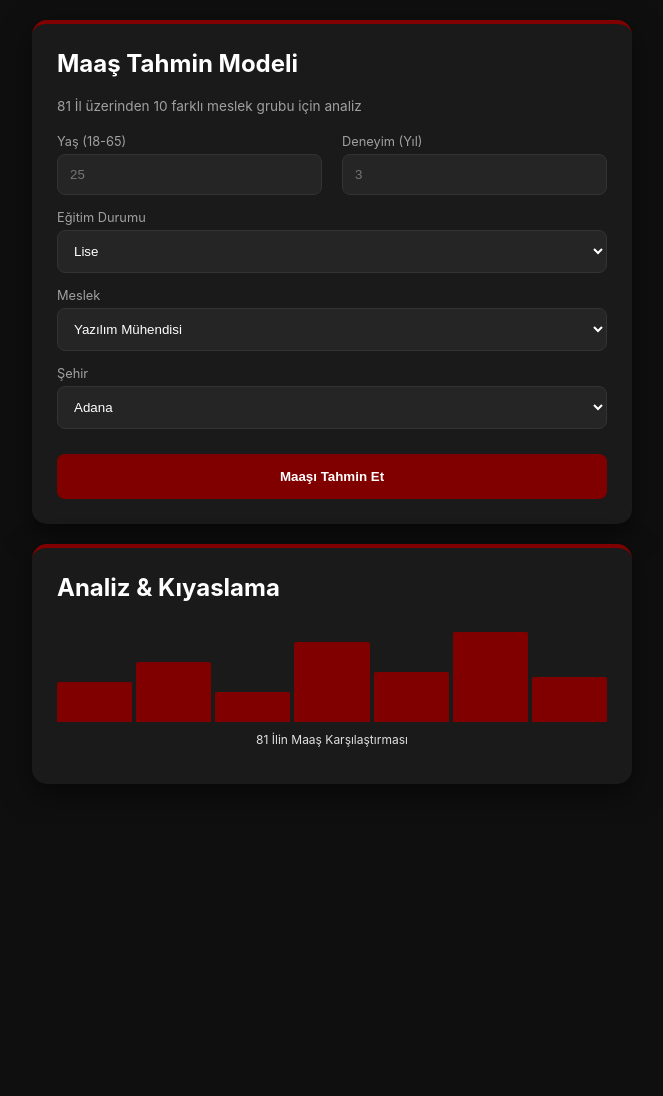
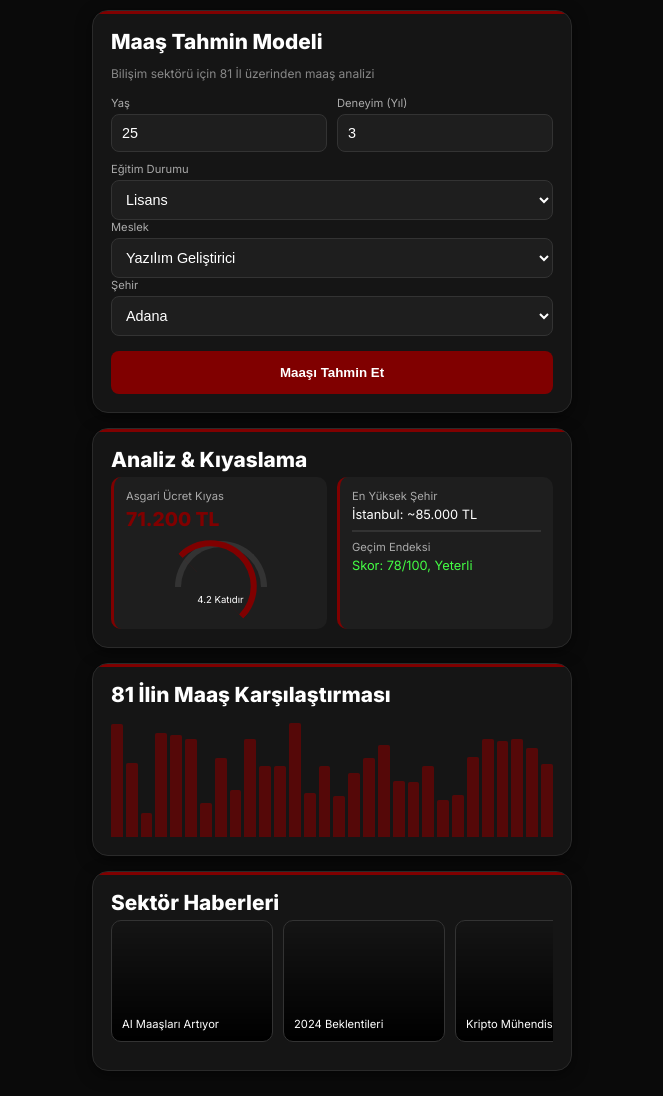
Before and after one commit to kayisdagasli-cmd/maas-tahmini-modeli, a Flask app: page / in a window 1280 px wide. Shown: the whole page, without its empty margins (308-971 px from the left). Before the commit the page ends 747 px from the top, so only its background shows below. Run offline with Flask 3, Linux system fonts and the light colour scheme; some libraries are stand-ins or nearby versions.

Commit message:
Update index.html

```diff
--- a/templates/index.html
+++ b/templates/index.html
@@ -4,97 +4,123 @@
     <meta charset="UTF-8">
     <meta name="viewport" content="width=device-width, initial-scale=1.0">
     <title>Maaş Tahmin Modeli</title>
+    <link href="https://fonts.googleapis.com/css2?family=Inter:wght@400;600;800&display=swap" rel="stylesheet">
     <style>
         :root {
-            --dark-bg: #0f0f0f;
-            --card-bg: #1a1a1a;
-            --bordo: #800000;
-            --light-bordo: #a00000;
-            --text-main: #e0e0e0;
-            --text-dim: #a0a0a0;
+            --ana-bordo: #800000;
+            --koyu-kart: #151515;
+            --arka-plan: #0a0a0a;
+            --border-color: #2a2a2a;
         }
 
         body {
-            background-color: var(--dark-bg);
-            color: var(--text-main);
+            background-color: var(--arka-plan);
+            color: #ffffff;
             font-family: 'Inter', sans-serif;
-            margin: 0; padding: 20px;
+            margin: 0;
+            padding: 10px;
         }
 
-        .container { max-width: 600px; margin: auto; }
+        .container { max-width: 480px; margin: auto; }
 
+        /* Ana Kartlar */
         .card {
-            background: var(--card-bg);
-            border-radius: 15px;
-            padding: 25px;
-            margin-bottom: 20px;
-            border-top: 4px solid var(--bordo);
-            box-shadow: 0 10px 30px rgba(0,0,0,0.5);
+            background-color: var(--koyu-kart);
+            border: 1px solid var(--border-color);
+            border-radius: 16px;
+            padding: 18px;
+            margin-bottom: 15px;
+            box-shadow: 0 4px 15px rgba(0,0,0,0.5);
+            position: relative;
+            overflow: hidden;
         }
 
-        h2 { margin-top: 0; font-size: 1.5rem; color: #fff; }
-        p.sub-title { font-size: 0.85rem; color: var(--text-dim); margin-bottom: 20px; }
-
-        .form-grid {
-            display: grid;
-            grid-template-columns: 1fr 1fr;
-            gap: 20px;
+        .card::before { /* Üstteki bordo çizgi */
+            content: "";
+            position: absolute;
+            top: 0; left: 0; right: 0;
+            height: 3px;
+            background: var(--ana-bordo);
         }
 
-        .form-group { margin-bottom: 15px; }
-        label { display: block; font-size: 0.8rem; margin-bottom: 5px; color: var(--text-dim); }
+        h2 { font-size: 1.3rem; margin: 0 0 5px 0; }
+        .sub-text { color: #888; font-size: 0.75rem; margin-bottom: 15px; }
 
+        /* Inputlar */
+        .flex-row { display: flex; gap: 10px; margin-bottom: 10px; }
+        .input-group { flex: 1; }
+        label { display: block; color: #aaa; font-size: 0.7rem; margin-bottom: 4px; }
         input, select {
+            background: #1e1e1e;
+            border: 1px solid #333;
+            color: white;
+            padding: 10px;
+            border-radius: 8px;
             width: 100%;
-            padding: 12px;
-            background: #252525;
-            border: 1px solid #333;
-            border-radius: 8px;
-            color: white;
             box-sizing: border-box;
+            font-size: 0.9rem;
         }
 
-        input:focus { border-color: var(--bordo); outline: none; }
-
-        .btn-submit {
-            width: 100%;
-            padding: 15px;
-            background: var(--bordo);
+        .btn-tahmin {
+            background: var(--ana-bordo);
             color: white;
             border: none;
+            padding: 14px;
+            width: 100%;
             border-radius: 8px;
             font-weight: bold;
-            cursor: pointer;
-            transition: 0.3s;
-            margin-top: 10px;
+            margin-top: 15px;
         }
 
-        .btn-submit:hover { background: var(--light-bordo); }
-
-        .result-card {
-            text-align: center;
-            border: 1px solid var(--bordo);
-            background: rgba(128, 0, 0, 0.05);
+        /* Analiz Bölümü - Görseldeki gibi 2'li yapı */
+        .analysis-grid { display: grid; grid-template-columns: 1fr 1fr; gap: 10px; }
+        .small-card {
+            background: #1e1e1e;
+            padding: 12px;
+            border-radius: 10px;
+            border-left: 3px solid var(--ana-bordo);
         }
 
-        .salary-text {
-            font-size: 2.5rem;
-            color: var(--light-bordo);
-            font-weight: 800;
-            display: block;
+        .price-tag { color: var(--ana-bordo); font-size: 1.2rem; font-weight: 800; }
+
+        /* Grafik Bar Alanı */
+        .chart-box { height: 120px; display: flex; align-items: flex-end; gap: 3px; margin-top: 10px; }
+        .bar { background: var(--ana-bordo); flex: 1; border-radius: 2px 2px 0 0; opacity: 0.6; transition: 0.3s; }
+        .bar.active { background: #ff1a1a; opacity: 1; }
+
+        /* Haber Kartları */
+        .news-scroll { display: flex; gap: 10px; overflow-x: auto; padding-bottom: 10px; }
+        .news-card {
+            min-width: 140px;
+            height: 100px;
+            background: linear-gradient(to bottom, transparent, #000), url('https://via.placeholder.com/150x100');
+            background-size: cover;
+            border-radius: 10px;
+            padding: 10px;
+            display: flex;
+            align-items: flex-end;
+            font-size: 0.7rem;
+            border: 1px solid #333;
         }
 
-        .error { color: #ff4444; font-size: 0.8rem; margin-top: 10px; }
-
-        /* Grafik Placeholder */
-        .chart-mockup {
-            height: 100px;
-            display: flex;
-            align-items: flex-end;
-            gap: 4px;
-            margin-top: 15px;
+        /* Gauge (Yüzde) Alanı */
+        .gauge-container { text-align: center; margin: 10px 0; }
+        .gauge-circle {
+            width: 80px; height: 40px;
+            border: 6px solid #333;
+            border-bottom: none;
+            border-radius: 80px 80px 0 0;
+            margin: auto;
+            position: relative;
         }
-        .bar { background: var(--bordo); flex: 1; border-radius: 2px 2px 0 0; }
+        .gauge-fill {
+            position: absolute; top: 0; left: 0;
+            width: 80px; height: 40px;
+            border: 6px solid var(--ana-bordo);
+            border-bottom: none;
+            border-radius: 80px 80px 0 0;
+            transform: rotate(45deg); /* Yüzdeye göre değişir */
+        }
     </style>
 </head>
 <body>
@@ -102,74 +128,95 @@
 <div class="container">
     <div class="card">
         <h2>Maaş Tahmin Modeli</h2>
-        <p class="sub-title">81 İl üzerinden 10 farklı meslek grubu için analiz</p>
-
+        <p class="sub-text">Bilişim sektörü için 81 İl üzerinden maaş analizi</p>
         <form method="POST">
-            <div class="form-grid">
-                <div class="form-group">
-                    <label>Yaş (18-65)</label>
-                    <input type="number" name="yas" min="18" max="65" placeholder="25" required>
+            <div class="flex-row">
+                <div class="input-group">
+                    <label>Yaş</label>
+                    <input type="number" name="yas" value="25">
                 </div>
-                <div class="form-group">
+                <div class="input-group">
                     <label>Deneyim (Yıl)</label>
-                    <input type="number" name="deneyim" placeholder="3" required>
+                    <input type="number" name="deneyim" value="3">
                 </div>
             </div>
-
-            <div class="form-group">
-                <label>Eğitim Durumu</label>
-                <select name="egitim">
-                    {% for e in egitimler %}
-                    <option value="{{ e }}">{{ e }}</option>
-                    {% endfor %}
-                </select>
-            </div>
-
-            <div class="form-group">
-                <label>Meslek</label>
-                <select name="meslek">
-                    {% for m in meslekler %}
-                    <option value="{{ m }}">{{ m }}</option>
-                    {% endfor %}
-                </select>
-            </div>
-
-            <div class="form-group">
-                <label>Şehir</label>
-                <select name="sehir">
-                    {% for sehir in iller %}
-                    <option value="{{ sehir }}">{{ sehir }}</option>
-                    {% endfor %}
-                </select>
-            </div>
-
-            <button type="submit" class="btn-submit">Maaşı Tahmin Et</button>
-            {% if hata %}<p class="error">{{ hata }}</p>{% endif %}
+            <label>Eğitim Durumu</label>
+            <select name="egitim"><option>Lisans</option></select>
+            <label>Meslek</label>
+            <select name="meslek"><option>Yazılım Geliştirici</option></select>
+            <label>Şehir</label>
+            <select name="sehir" id="sehirSelect" onchange="updateChart()">
+                {% for s in iller %}<option value="{{ s }}">{{ s }}</option>{% endfor %}
+            </select>
+            <button class="btn-tahmin">Maaşı Tahmin Et</button>
         </form>
     </div>
 
+    <div class="card">
+        <h2>Analiz & Kıyaslama</h2>
+        <div class="analysis-grid">
+            <div class="small-card">
+                <label>Asgari Ücret Kıyas</label>
+                <div class="price-tag">71.200 TL</div>
+                <div class="gauge-container">
+                    <div class="gauge-circle"><div class="gauge-fill"></div></div>
+                    <span style="font-size: 0.6rem;">4.2 Katıdır</span>
+                </div>
+            </div>
+            <div class="small-card">
+                <label>En Yüksek Şehir</label>
+                <div style="font-size: 0.8rem;">İstanbul: ~85.000 TL</div>
+                <hr style="border: 0.1px solid #333; margin: 8px 0;">
+                <label>Geçim Endeksi</label>
+                <div style="font-size: 0.8rem; color: #44ff44;">Skor: 78/100, Yeterli</div>
+            </div>
+        </div>
+    </div>
+
     {% if tahmin %}
-    <div class="card result-card">
+    <div class="card" style="text-align: center; border: 2px solid var(--ana-bordo);">
         <label>Tahmini Aylık Maaş</label>
-        <span class="salary-text">{{ "{:,.0f}".format(tahmin).replace(',', '.') }} TL</span>
-        <p style="font-size: 0.7rem; color: var(--text-dim);">Analiz: Seçilen kriterlere göre piyasa ortalamasıdır.</p>
+        <div style="font-size: 2.2rem; font-weight: 800; color: var(--ana-bordo);">{{ tahmin }} TL</div>
+        <p style="font-size: 0.6rem; color: #555;">Coklu Lineer Regresyon modeli tahminidir.</p>
     </div>
     {% endif %}
 
     <div class="card">
-        <h2>Analiz & Kıyaslama</h2>
-        <div class="chart-mockup">
-            <div class="bar" style="height: 40%"></div>
-            <div class="bar" style="height: 60%"></div>
-            <div class="bar" style="height: 30%"></div>
-            <div class="bar" style="height: 80%"></div>
-            <div class="bar" style="height: 50%"></div>
-            <div class="bar" style="height: 90%"></div>
-            <div class="bar" style="height: 45%"></div>
+        <h2>81 İlin Maaş Karşılaştırması</h2>
+        <div class="chart-box" id="chartBox">
+            </div>
+    </div>
+
+    <div class="card">
+        <h2>Sektör Haberleri</h2>
+        <div class="news-scroll">
+            <div class="news-card">AI Maaşları Artıyor</div>
+            <div class="news-card">2024 Beklentileri</div>
+            <div class="news-card">Kripto Mühendisliği</div>
         </div>
-        <p style="font-size: 0.75rem; text-align: center; margin-top: 10px;">81 İlin Maaş Karşılaştırması</p>
     </div>
 </div>
 
+<script>
+    // Grafik Barlarını Oluşturma
+    const chartBox = document.getElementById('chartBox');
+    for(let i=0; i<30; i++) {
+        const bar = document.createElement('div');
+        bar.className = 'bar';
+        bar.style.height = Math.floor(Math.random() * 80 + 20) + '%';
+        bar.onclick = function() {
+            alert("Şehir Verisi: " + (Math.random()*20 + 40).toFixed(3) + " TL");
+        };
+        chartBox.appendChild(bar);
+    }
+
+    function updateChart() {
+        const bars = document.querySelectorAll('.bar');
+        bars.forEach(b => b.classList.remove('active'));
+        const randomBar = bars[Math.floor(Math.random() * bars.length)];
+        randomBar.classList.add('active');
+    }
+</script>
+
 </body>
 </html>
```
